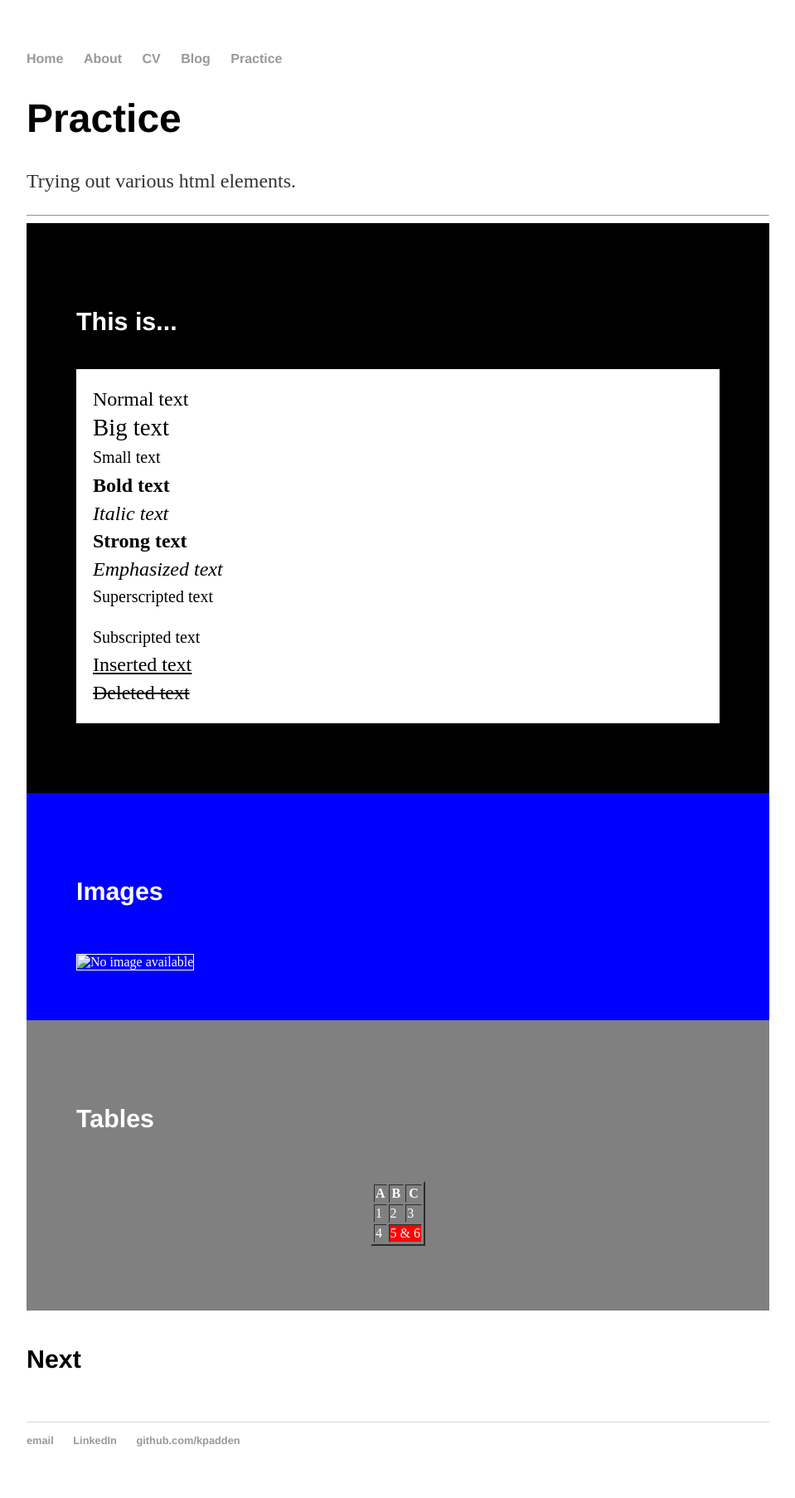
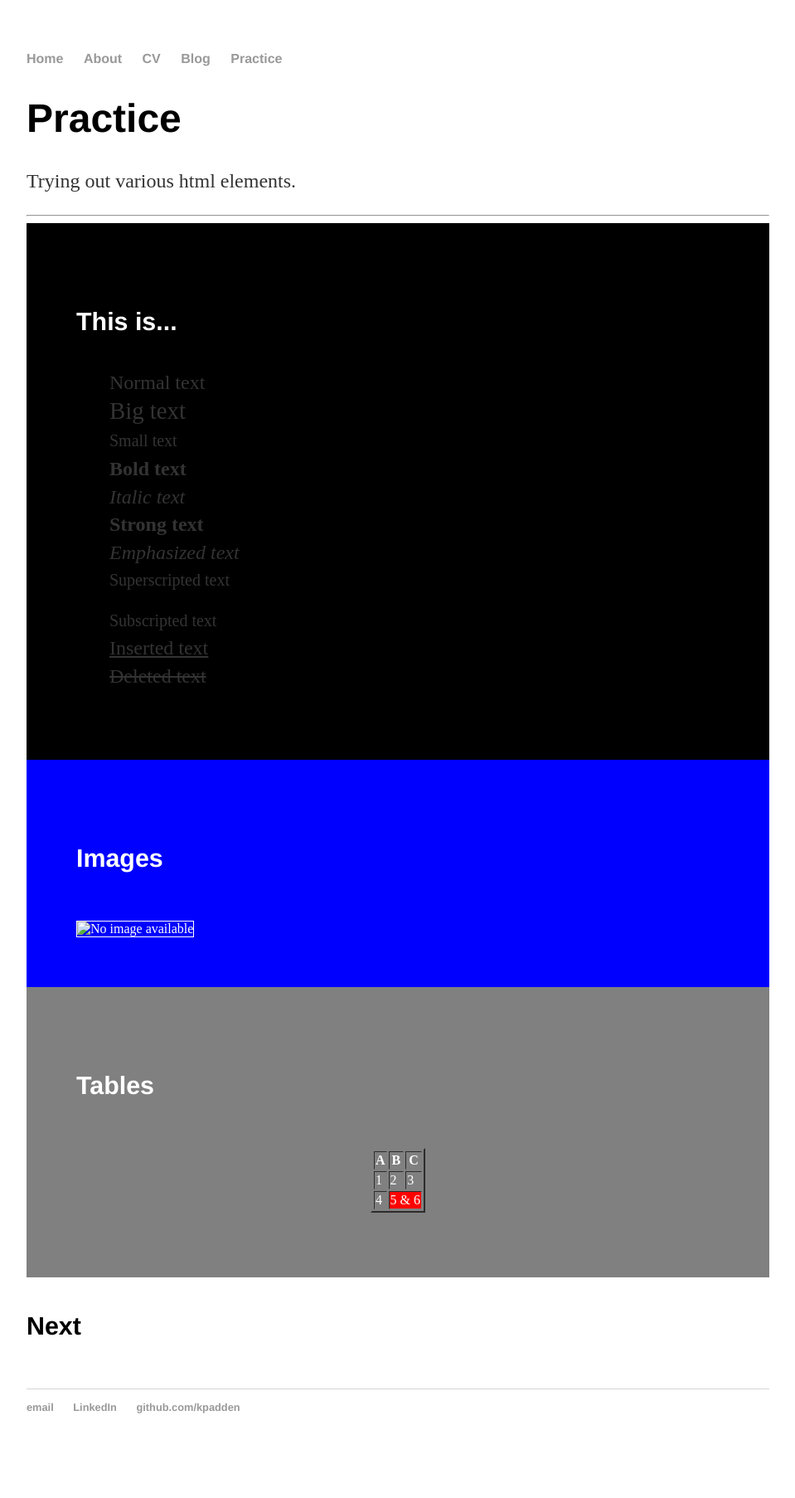
Before and after one commit to kpadden/kpadden.github.io, a Jekyll site: the page built from practice/index.html, in a window 1280 px wide. Shown: the whole page at 83% size, without its empty margins (160-1119 px from the left). Built offline with Jekyll 4.4.1, drawn with Linux system fonts in a browser that asks for light colours; after the commit the page ends 1766 px from its top, so only the background shows below that.

Commit message:
Update index.html

```diff
--- a/practice/index.html
+++ b/practice/index.html
@@ -9,7 +9,7 @@ title: Practice
 <hr/>
 <div style="background-color:black; color:white; padding:60px">
     <h4>This is...</h4>
-    <ul style="background-color:white; color:black; padding:20px">
+    <ul>
         Normal text<br/>
         <big>Big text</big><br/>
         <small>Small text</small><br/>
```
